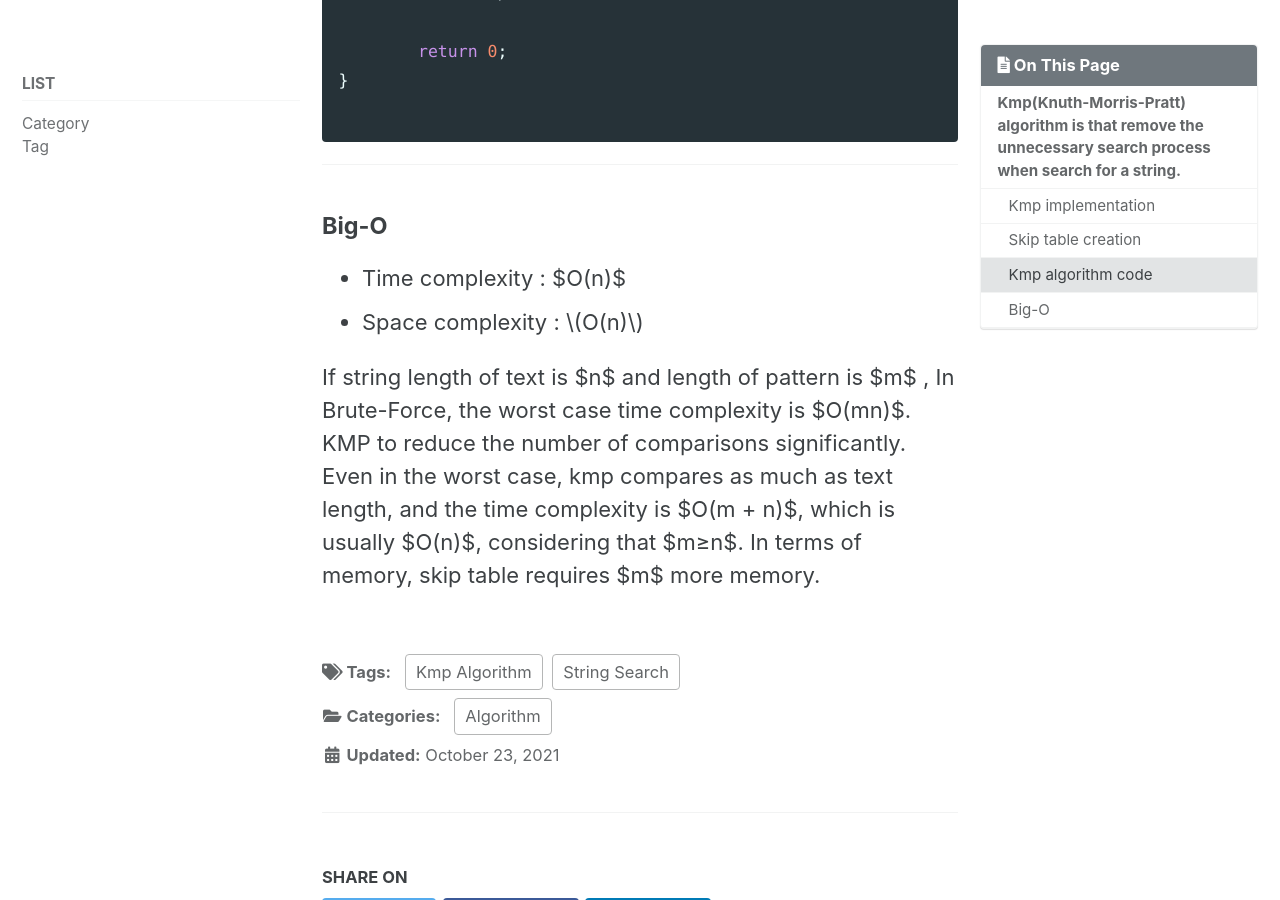
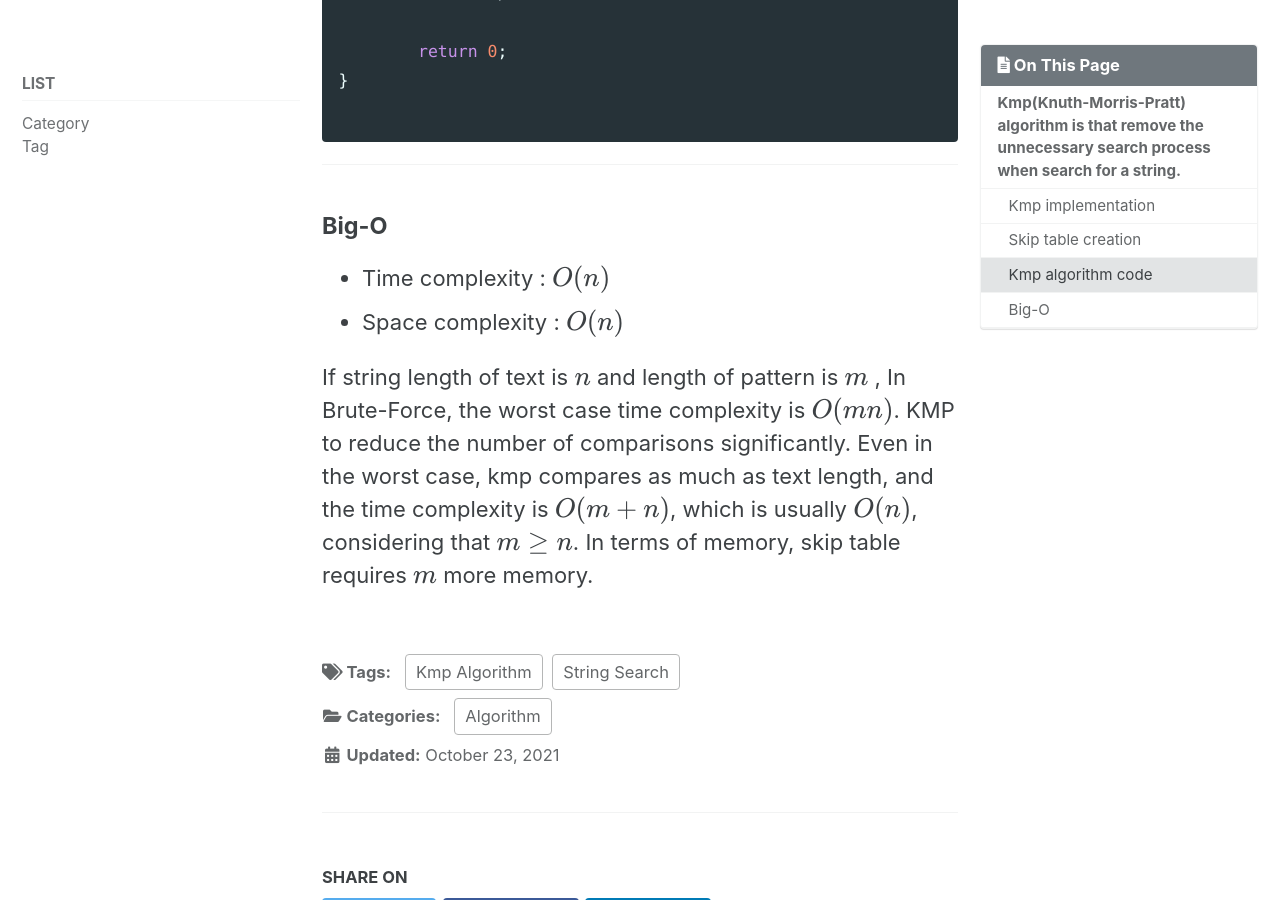
Before and after one commit to iJSPARK/iJSPARK.github.io, a Jekyll site: the page built from _posts/2021-10-23-kmp.md, in a window 1280 px wide and 900 px high, scrolled down 7792 px. Built offline with Jekyll 4.4.1, drawn with Linux system fonts in a browser that asks for light colours; cached includes are drawn as plain includes; formulas are drawn with MathJax 3; comment, search, counter and statistics services are not loaded; part of the change alters nothing that is shown.

```diff
--- /dev/null
+++ b/_includes/mathjax_support.html
@@ -0,0 +1,23 @@
+<script type="text/x-mathjax-config">
+    MathJax.Hub.Config({
+        TeX: {
+          equationNumbers: {
+            autoNumber: "AMS"
+          }
+        },
+        tex2jax: {
+        inlineMath: [ ['$', '$'] ],
+        displayMath: [ ['$$', '$$'] ],
+        processEscapes: true,
+      }
+    });
+    MathJax.Hub.Register.MessageHook("Math Processing Error",function (message) {
+          alert("Math Processing Error: "+message[1]);
+        });
+    MathJax.Hub.Register.MessageHook("TeX Jax - parse error",function (message) {
+          alert("Math Processing Error: "+message[1]);
+        });
+    </script>
+    <script type="text/javascript" async
+      src="https://cdn.mathjax.org/mathjax/latest/MathJax.js?config=TeX-MML-AM_CHTML">
+    </script>
--- a/_posts/2021-10-23-kmp.md
+++ b/_posts/2021-10-23-kmp.md
@@ -7,6 +7,7 @@ tag :
 author_profile: false
 sidebar:
     nav: "docs"
+use_math: true
 toc: true # 목차
 toc_sticky: true
 toc_label: "On This Page"
@@ -257,7 +258,7 @@ int main(void)
 #### Big-O
 
 * Time complexity : $O(n)$
-* Space complexity : $$O(n)$$
+* Space complexity : $O(n)$
 
 If string length of text is $n$ and length of pattern is $m$
 , In Brute-Force, the worst case time complexity is $O(mn)$. KMP to reduce the number of comparisons significantly. Even in the worst case, kmp compares as much as text length, and the time complexity is $O(m + n)$, which is usually $O(n)$, considering that $m≥n$.
```
